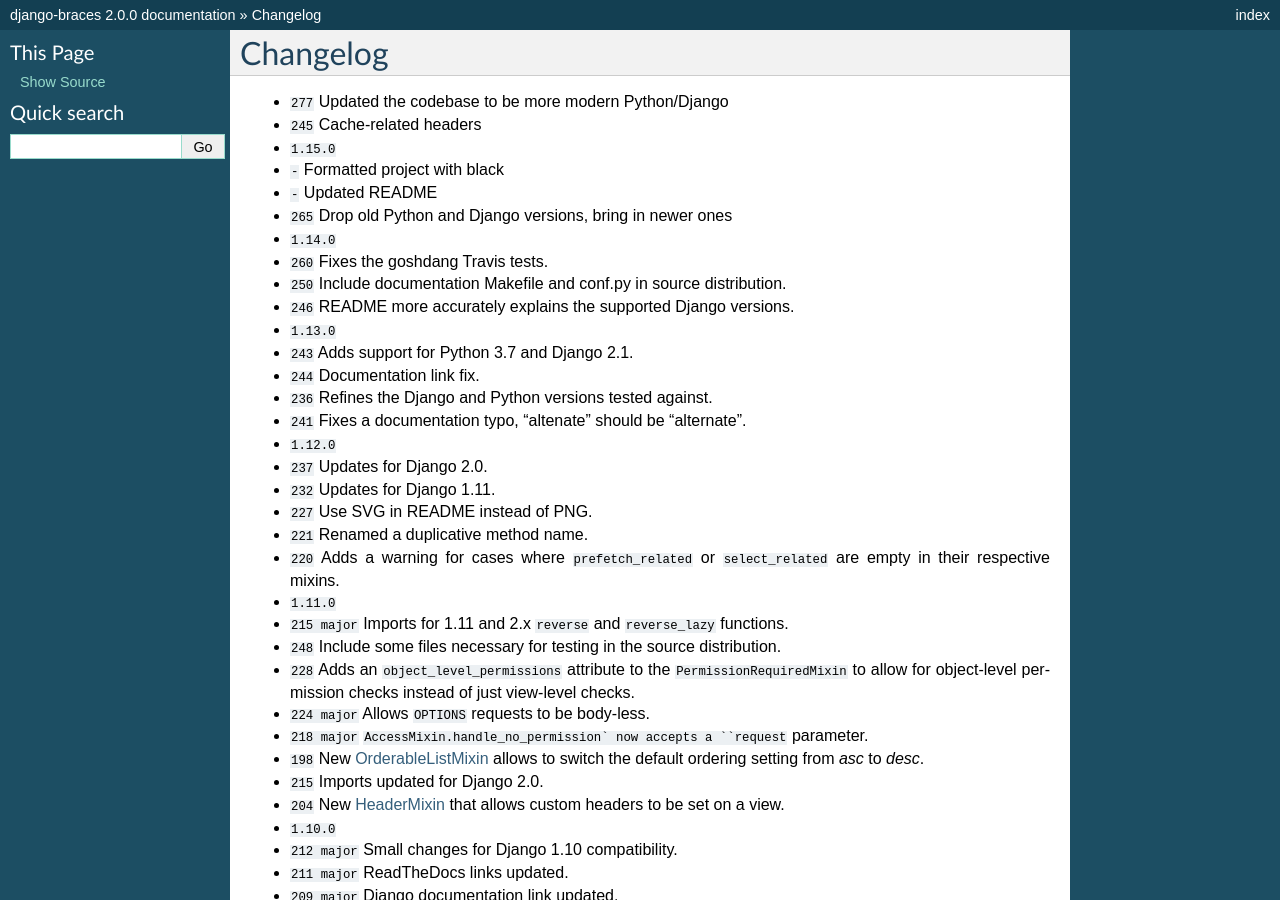
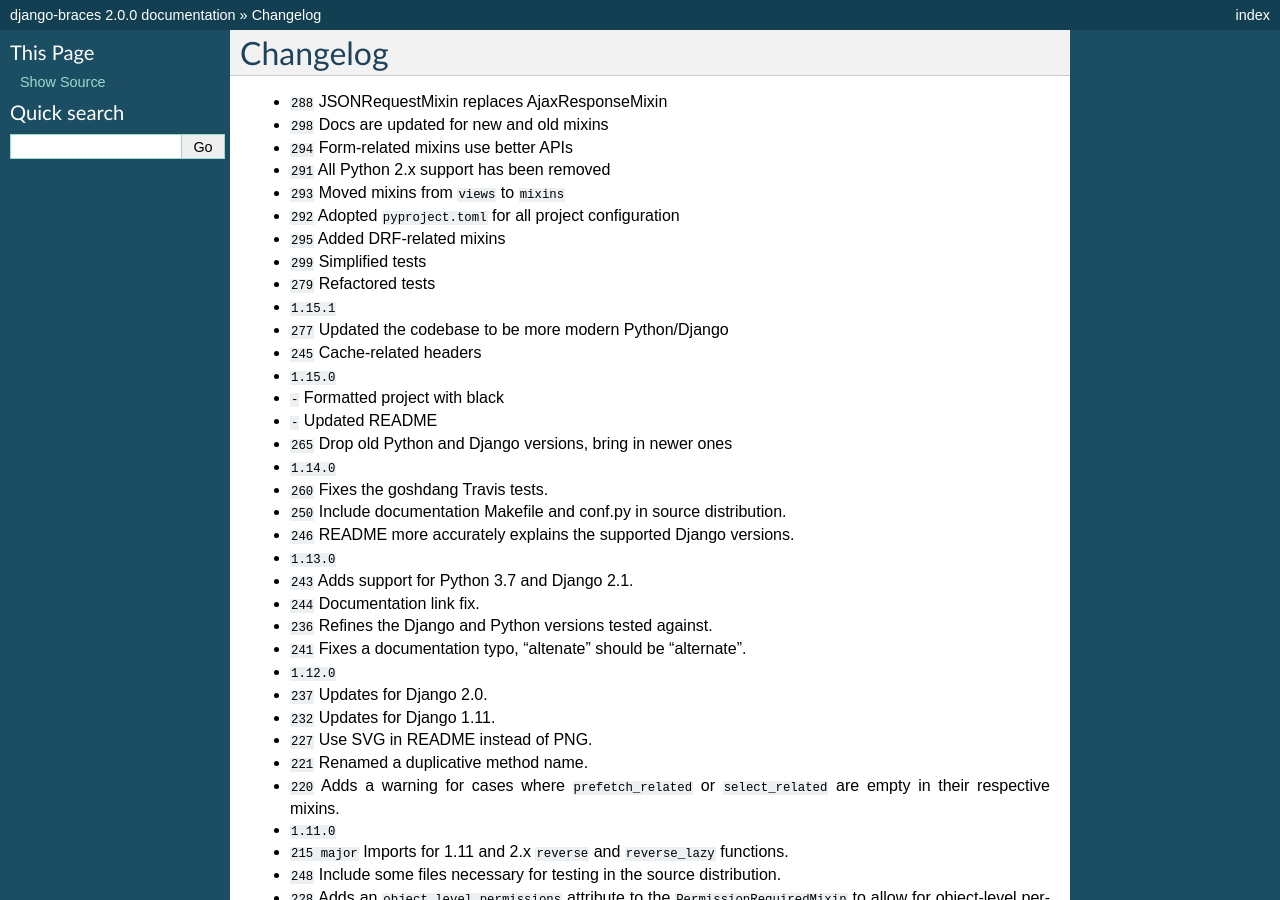
Before and after one commit to brack3t/django-braces, a Sphinx documentation site: the page built from docs/changelog.rst, in a window 1280 px wide and 900 px high. Built offline with Sphinx 7.4.7, drawn with Linux system fonts in a browser that asks for light colours; cross-references to code outside the pages are shown as plain code.

Commit message:
Changelog with updated members

```diff
--- a/docs/changelog.rst
+++ b/docs/changelog.rst
@@ -4,6 +4,16 @@
 Changelog
 =========
 
+* :feature:`288` JSONRequestMixin replaces AjaxResponseMixin
+* :support:`298` Docs are updated for new and old mixins
+* :feature:`294` Form-related mixins use better APIs
+* :feature:`291` All Python 2.x support has been removed
+* :feature:`293` Moved mixins from ``views`` to ``mixins``
+* :support:`292` Adopted ``pyproject.toml`` for all project configuration
+* :feature:`295` Added DRF-related mixins
+* :support:`299` Simplified tests
+* :support:`279` Refactored tests
+* :release:`1.15.1 <DATE>`
 * :support:`277` Updated the codebase to be more modern Python/Django
 * :feature:`245` Cache-related headers
 * :release:`1.15.0 <2021-11-05>`
```
